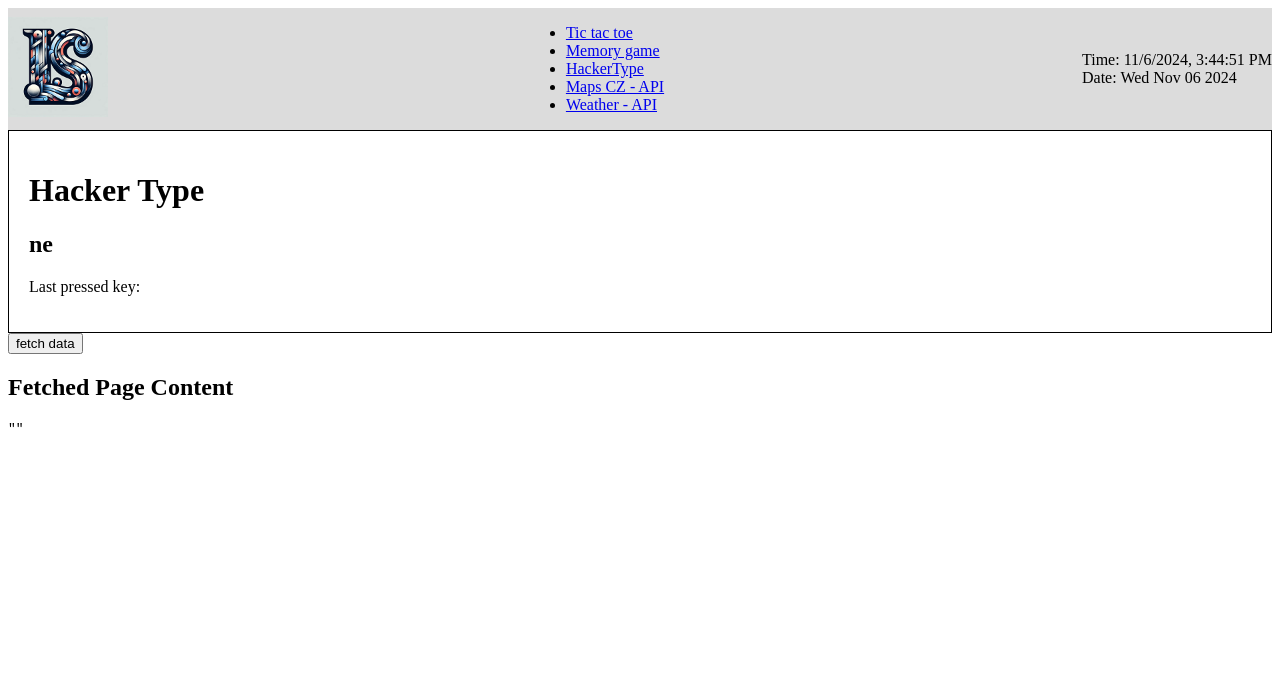
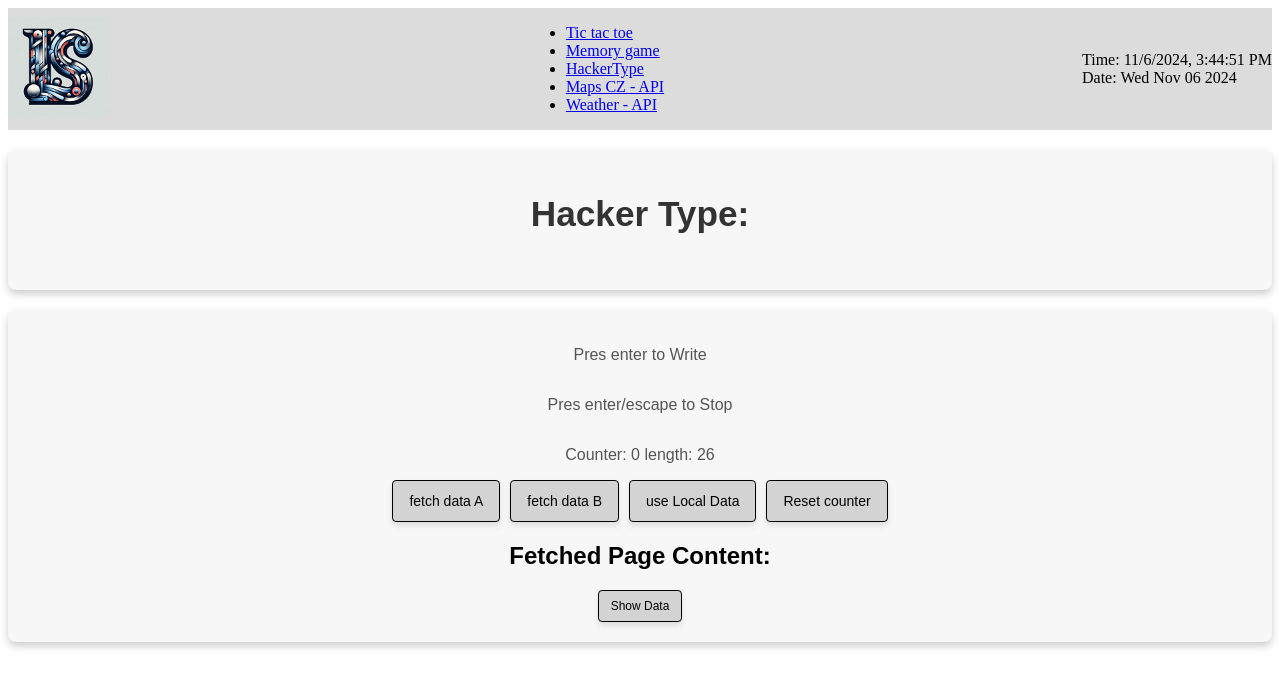
Before and after one commit to Rucnajs/React_app, a React (Create React App) app: page /HackerType in a window 1280 px wide. Shown: the top 688 px of the page. Built offline with nearby package versions, Linux system fonts and the light colour scheme; no server answers.

Commit message:
modify styles, make hackerType running with local data

```diff
--- a/src/HackerType.tsx
+++ b/src/HackerType.tsx
@@ -1,6 +1,5 @@
-import { useEffect, useState } from 'react'
-
-import { stringify } from 'querystring'
+import { Button, ButtonContainer, Container, Heading1, Pre, Text } from './Styles'
+import { useRef, useState } from 'react'
 
 const useComponentDidMont = async () => {
   const response = await fetch('http://localhost:1234')
@@ -8,37 +7,122 @@ const useComponentDidMont = async () => {
 }
 
 const HackerType = () => {
-  const [pressKey, setPressKey] = useState(false)
-  const [wikiText, setWikiText] = useState('')
+  const [counterUserInterrupt, setCounterUserInterrupt] = useState(0)
+  const [isPreVisible, setIsPreVisible] = useState(false)
+  const [automatOn, setAutomatOn] = useState(false)
+  const [writingText, setWritingText] = useState('Fetch data by Button below')
+  const timeoutId = useRef<NodeJS.Timeout | null>(null)
 
   const handleKeyDown = (e: React.KeyboardEvent) => {
-    e.key.length === 1 && /[a-zA-Z]/.test(e.key)
-      ? (console.log(`You pressed: ${e.key}`), setPressKey(true))
-      : setPressKey(false)
+    if (e.key.length === 1 && /[a-zA-Z]/.test(e.key)) {
+      setCounterUserInterrupt(p => p + 1)
+    } else if (e.key === 'Enter') {
+      toggleAutomaticWriting()
+    } else if (e.key === 'Escape') {
+      stopAutomaticWriting()
+      // } else if (e.key === 'F4') {
+    }
   }
 
-  const fetchWikiContent = async () => {
-    const response = await fetch('http://localhost:1234')
-    console.log(response)
-    setWikiText(await response.json())
+  const toggleAutomaticWriting = () => {
+    setAutomatOn(prev => {
+      prev && timeoutId.current
+        ? (clearTimeout(timeoutId.current), (timeoutId.current = null))
+        : handleAutomaticWritingText()
+      return !prev
+    })
+  }
+
+  const stopAutomaticWriting = () => {
+    setAutomatOn(false)
+    timeoutId.current && clearTimeout(timeoutId.current)
+    timeoutId.current = null
+  }
+
+  const handleAutomaticWritingText = () => {
+    if (automatOn) return
+
+    setCounterUserInterrupt(prevCounter => {
+      if (prevCounter < writingText.length) {
+        timeoutId.current = setTimeout(handleAutomaticWritingText, 60)
+        return prevCounter + 1
+      } else {
+        timeoutId.current = setTimeout(handleAutomaticWritingText, 60)
+        return 0
+      }
+    })
+  }
+
+  const getLocalData = async () => {
+    try {
+      const response = await fetch('./hackerTypeSource.txt')
+      // const response = await fetch('/hackerTypeSource.txt')
+
+      if (!response.ok) {
+        throw new Error(`Failed to fetch file: ${response.statusText}`)
+      }
+
+      const data = await response.text()
+      console.log('File content:', data)
+
+      setWritingText(data)
+    } catch (error) {
+      console.error('Error reading the file:', error)
+      setWritingText(`Error: Unable to fetch data (${error})`)
+      setCounterUserInterrupt(0)
+    }
+  }
+
+  const fetchBackendData = async (dataType: string) => {
+    try {
+      const response = await fetch(`http://localhost:1234?dataType=${dataType}`)
+
+      if (!response.ok) {
+        throw new Error(`HTTP error! status: ${response.status}`)
+      }
+
+      const data = await response.json()
+      setWritingText(JSON.stringify(data, null, 2))
+      console.log('Fetched data:', data)
+    } catch (error) {
+      console.error('Error fetching data from backend:', error)
+      setWritingText(`Error: Unable to fetch data (${error})`)
+      setCounterUserInterrupt(0)
+    }
   }
 
   return (
-    <div>
-      <div
-        tabIndex={0}
-        onKeyDown={handleKeyDown}
-        style={{ padding: '20px', border: '1px solid black' }}
-      >
-        <h1>Hacker Type</h1>
-        <h2>{pressKey ? 'ano' : 'ne'}</h2>
-        <p>Last pressed key: {pressKey}</p>
-      </div>
-      <div>
-        <button onClick={fetchWikiContent}>fetch data</button>
-        <h2>Fetched Page Content</h2>
-        <pre>{JSON.stringify(wikiText, null, 2)}</pre>
-      </div>
+    <div tabIndex={0} onKeyDown={handleKeyDown}>
+      <Container>
+        <Heading1>Hacker Type:</Heading1>
+        <form
+          onSubmit={e => {
+            e.preventDefault()
+          }}
+        >
+          <Pre>{writingText.slice(0, counterUserInterrupt)}</Pre>
+        </form>
+      </Container>
+      <Container>
+        <Text>Pres enter to Write</Text>
+        <Text>Pres enter/escape to Stop</Text>
+        <Text>
+          Counter: {counterUserInterrupt} length: {writingText.length}
+        </Text>
+        <ButtonContainer flexDirection='row'>
+          <Button onClick={() => fetchBackendData('typeA')}>fetch data A</Button>
+          <Button onClick={() => fetchBackendData('typeB')}>fetch data B</Button>
+          <Button onClick={() => getLocalData()}>use Local Data</Button>
+          <Button onClick={() => setCounterUserInterrupt(0)}>Reset counter</Button>
+        </ButtonContainer>
+        <h2>Fetched Page Content:</h2>
+        <div>
+          <Button size='small' onClick={() => setIsPreVisible(prevState => !prevState)}>
+            {isPreVisible ? 'Hide' : 'Show'} Data
+          </Button>
+          <div>{isPreVisible && <pre>external_data: {writingText}</pre>}</div>
+        </div>
+      </Container>
     </div>
   )
 }
--- a/src/Styles.ts
+++ b/src/Styles.ts
@@ -4,7 +4,7 @@
 import styled from '@emotion/styled'
 
 // --- CONTAINERS ---
-export const Container = styled.div<{ flexDirection?: string }>`
+export const Container = styled.div<{ flexDirection?: string; alignIems?: string }>`
   margin: 20px auto;
   padding: 20px;
   border-radius: 8px;
@@ -13,7 +13,8 @@ export const Container = styled.div<{ flexDirection?: string }>`
   font-family: Arial, sans-serif;
   display: flex;
   flex-direction: ${({ flexDirection = 'column' }) => flexDirection};
-  align-items: center;
+  align-items: ${({ alignIems = 'center' }) => alignIems};
+  text-align: left;
 `
 export const GridContainer = styled.div<{ columns?: number }>`
   display: grid;
@@ -21,12 +22,19 @@ export const GridContainer = styled.div<{ columns?: number }>`
   margin-top: 2rem;
   grid-template-columns: ${({ columns }) => `repeat(${columns}, 1fr)`};
 `
-export const ButtonContainer = styled.div`
+export const ButtonContainer = styled.div<{ flexDirection?: string }>`
   display: flex;
   justify-content: center;
+  gap: 10px;
+  flex-direction: ${({ flexDirection = 'column' }) => flexDirection};
 `
 
 // --- Headers ---
+export const Heading1 = styled.h1`
+  font-size: 2.2rem;
+  font-weight: bold;
+  color: #333;
+`
 
 export const Heading2 = styled.h2`
   font-size: 1.8rem;
@@ -84,6 +92,11 @@ export const ExtraInfo = styled.p`
   font-size: 0.9rem;
   color: #555;
 `
+export const Pre = styled.pre`
+  text-align: left;
+  white-space: pre-wrap;
+  font-family: monospace;
+`
 
 //  --- ICONS ---
 export const Icon = styled.img`
@@ -92,25 +105,37 @@ export const Icon = styled.img`
 `
 
 //  --- Buttons ---
-export const Button = styled.button<{ background?: string; color?: string }>`
-  display: flex;
-  justify-content: center;
-  align-items: center;
-  padding: 1rem;
-  font-size: 1rem;
-  border-radius: 5px;
+export const Button = styled.button<{ size?: string; background?: string; color?: string }>`
+  padding: ${({ size = 'medium' }) =>
+    size === 'small'
+      ? '8px 12px'
+      : size === 'large'
+      ? '16px 24px'
+      : '12px 16px'}; /* Small, Medium, Large Sizes */
+  font-size: ${({ size = 'medium' }) =>
+    size === 'small' ? '12px' : size === 'large' ? '16px' : '14px'};
+  background-color: #007bff;
   background: ${({ background = 'lightGray' }) => background};
   color: ${({ color = 'black' }) => color};
-  width: 8rem;
-  height: 2rem;
-  box-sizing: border-box;
-  text-align: center;
+  border: 1px solid black;
+  border-radius: 4px;
+  box-shadow: 0 4px 6px rgba(0, 0, 0, 0.1);
   cursor: pointer;
-  transition: transform 0.2s ease;
-  border: solid black;
+  transition: all 0.3s ease;
 
   &:hover {
-    transform: scale(1.01);
+    background-color: white; /* Darker blue on hover */
+    box-shadow: 0 6px 8px rgba(0, 0, 0, 0.2);
+  }
+
+  &:active {
+    background-color: #lightgray; /* Even darker blue on click */
+    transform: scale(0.95); /* Slight scale effect on click */
+  }
+
+  &:disabled {
+    background-color: #cccccc;
+    cursor: not-allowed;
   }
 `
 
```
